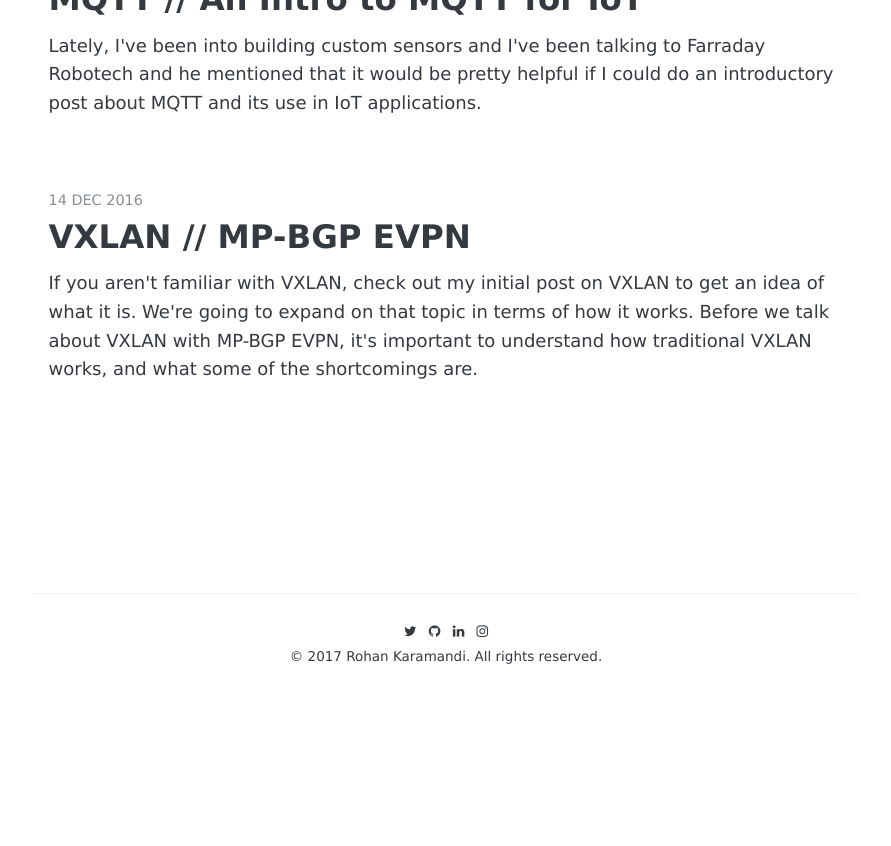
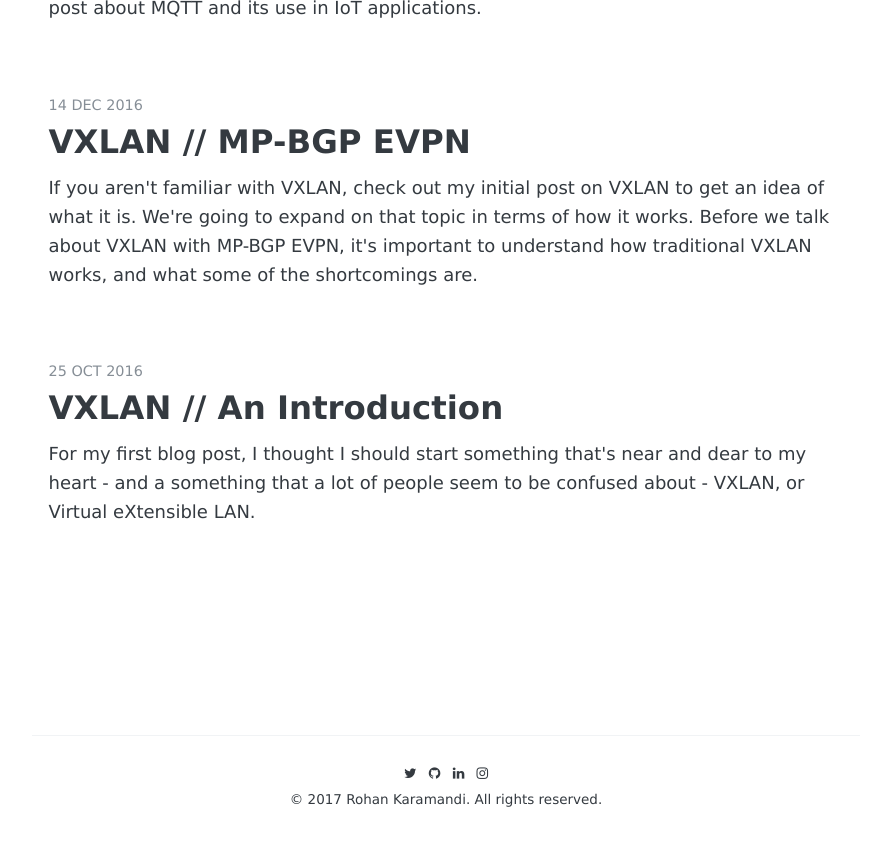
Before and after one commit to rkaramandi/rkaramandi.github.io, a Jekyll site: the page built from index.html, in a window 1280 px wide and 900 px high, scrolled down 2044 px. Shown: the top 846 px of the window, without its empty margins (194-1085 px from the left). Built offline with Jekyll 4.4.1, drawn with Linux system fonts in a browser that asks for light colours; some web fonts are replaced; the list of posts is cut into pages by our own code; before the commit the page ends 2801 px from its top, so only the background shows below that; some of the changed lines change nothing that is shown.

Commit message:
Trying syntax fixes again...

```diff
--- a/_posts/2016-10-25-vxlan-an-introduction.md
+++ b/_posts/2016-10-25-vxlan-an-introduction.md
@@ -1,7 +1,7 @@
 ---
 layout: post
 title:  "VXLAN // An Introduction"
-description: For my first blog post - I thought I should start with something that a lot of people have been asking me lately: "What the ____ is VXLAN?". There's been a lot of talk lately about the “next generation data center” using VXLAN - whether that's Cisco, VMware, Arista, etc. – data center technology is moving down this path. I’ll note that this isn’t meant to be a deep-dive into VXLAN, but rather a high-level overview of what it is and why it matters.
+description: For my first blog post, I thought I should start something that's near and dear to my heart - and a something that a lot of people seem to be confused about - VXLAN, or Virtual eXtensible LAN.
 date:   2016-10-25
 tags: [vxlan, datacenter, networking, sdn]
 comments: true
```
